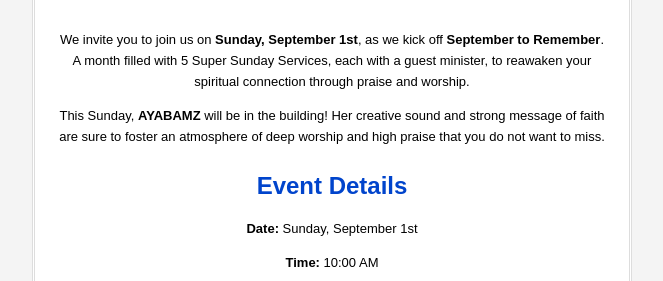
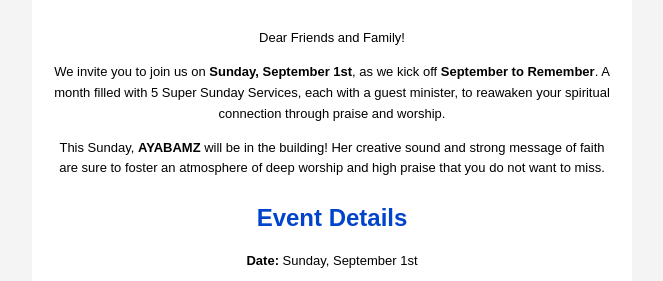
Before and after one commit to KelechiEze/Takeoveremail, a website: page index.html in a window 1280 px wide. Shown: the part 106-387 px from the top of the page, without its empty margins (308-971 px from the left). Drawn offline with Linux system fonts and the light colour scheme.

Commit message:
added and changed some styles

```diff
--- a/index.html
+++ b/index.html
@@ -20,7 +20,6 @@
       background: #ffffff;
       border-spacing: 0;
       border-collapse: collapse;
-      border: 1px solid #dddddd;
       text-align: center;
     }
 
@@ -109,7 +108,7 @@
           <!-- Content -->
           <tr>
             <td class="content">
-              <p></p>
+              <p>Dear Friends and Family!</p>
               <p>
                 We invite you to join us on <strong>Sunday, September 1st</strong>, as we kick off
                 <strong>September to Remember</strong>. A month filled with 5 Super Sunday Services,
```
